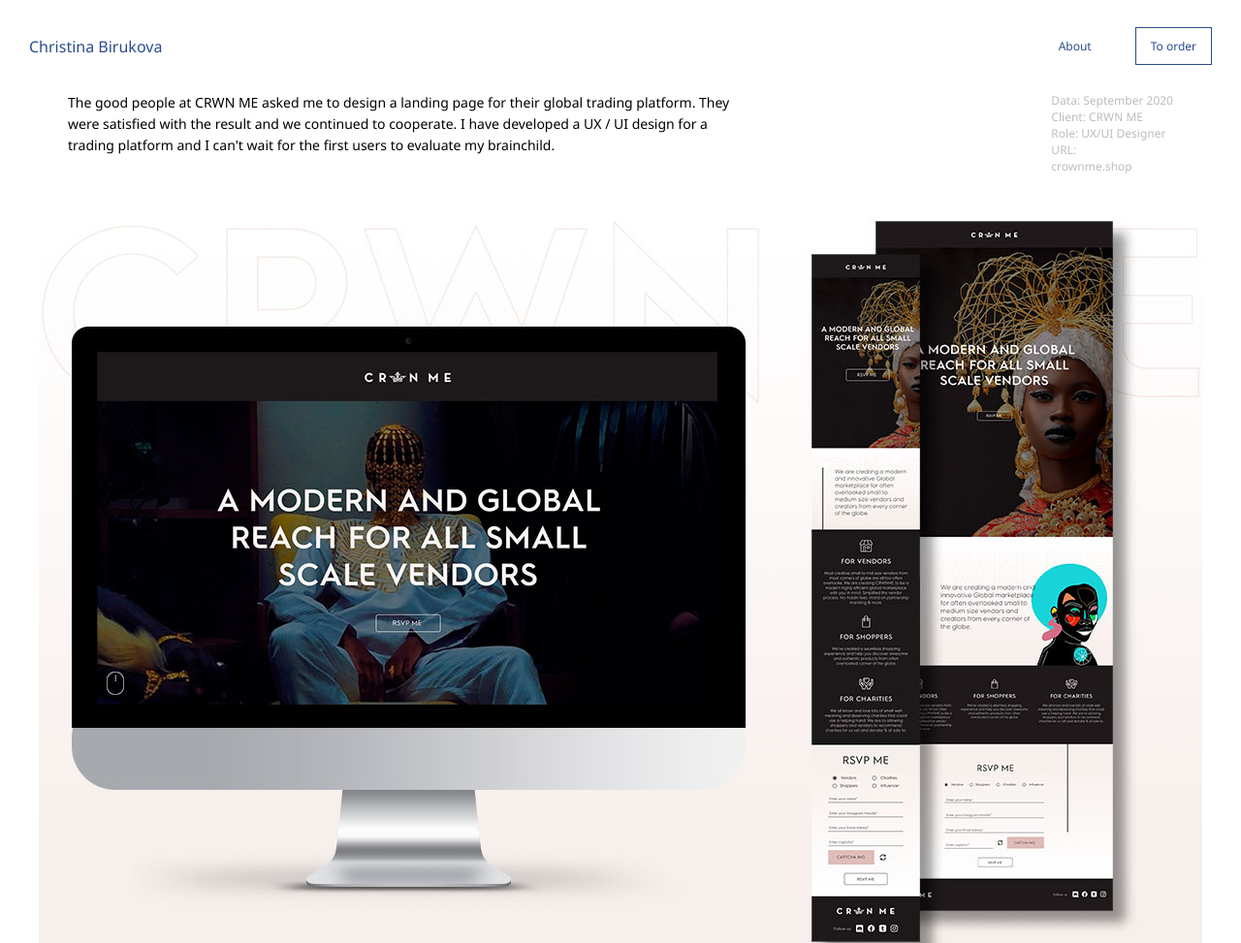
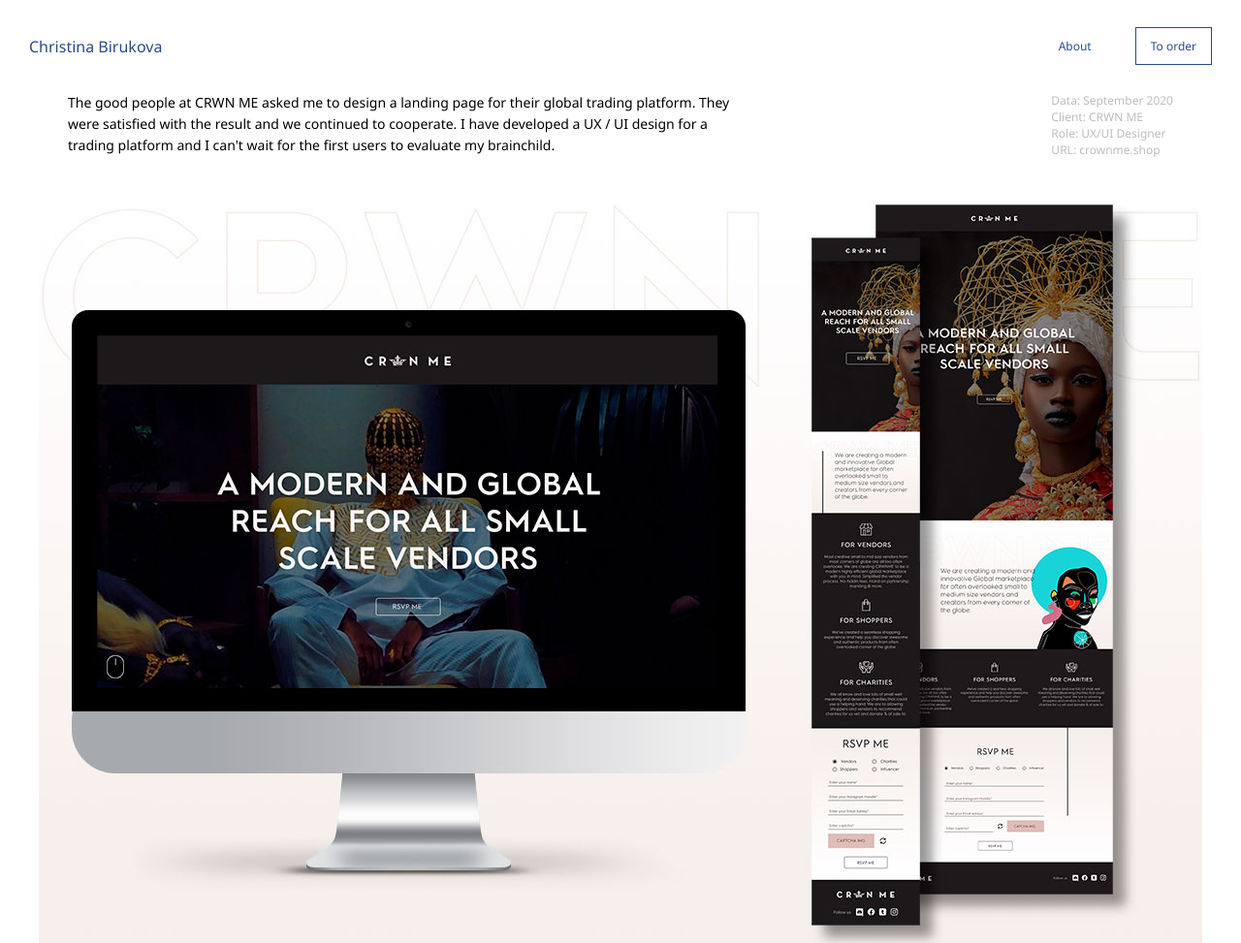
Before and after one commit to Avdotiq/Portfolio, a plain HTML site: page crwnme.html in a window 1280 px wide. Shown: the top 973 px of the page at 97% size. Drawn offline with nearby package versions, Linux system fonts and the light colour scheme; a script that the page names is missing.

Commit message:
link change

```diff
--- a/crwnme.html
+++ b/crwnme.html
@@ -51,9 +51,7 @@
           <p>Data: September 2020</p>
           <p>Client: CRWN ME</p>
           <p>Role: UX/UI Designer</p>
-          <div class="aducacion-wrap">
-            <p style="white-space: pre;">URL: </p><a href="https://www.crwnme.shop/" target="_blank" class="link-small">crownme.shop</a>
-          </div>
+          <p style="white-space: pre;">URL: <a href="https://www.crwnme.shop/" target="_blank" class="link-small">crownme.shop</a></p>
         </div>
       </div>
       <img src="img/img1.jpg" alt="UI-design">
```
